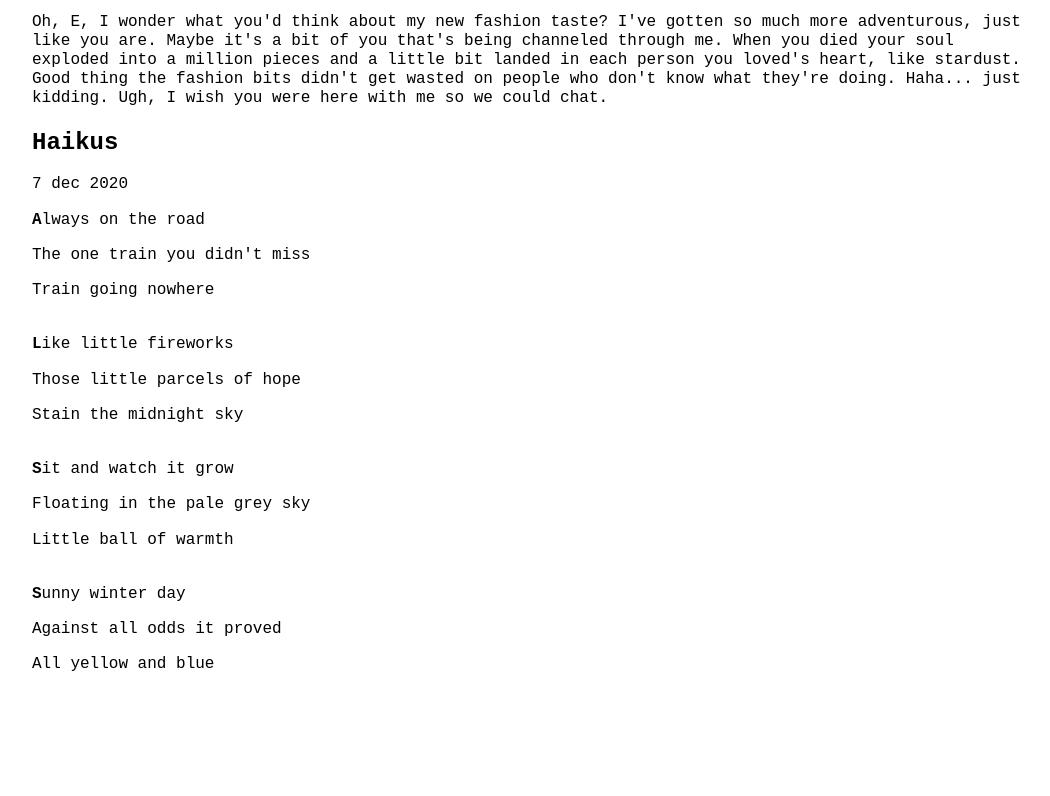
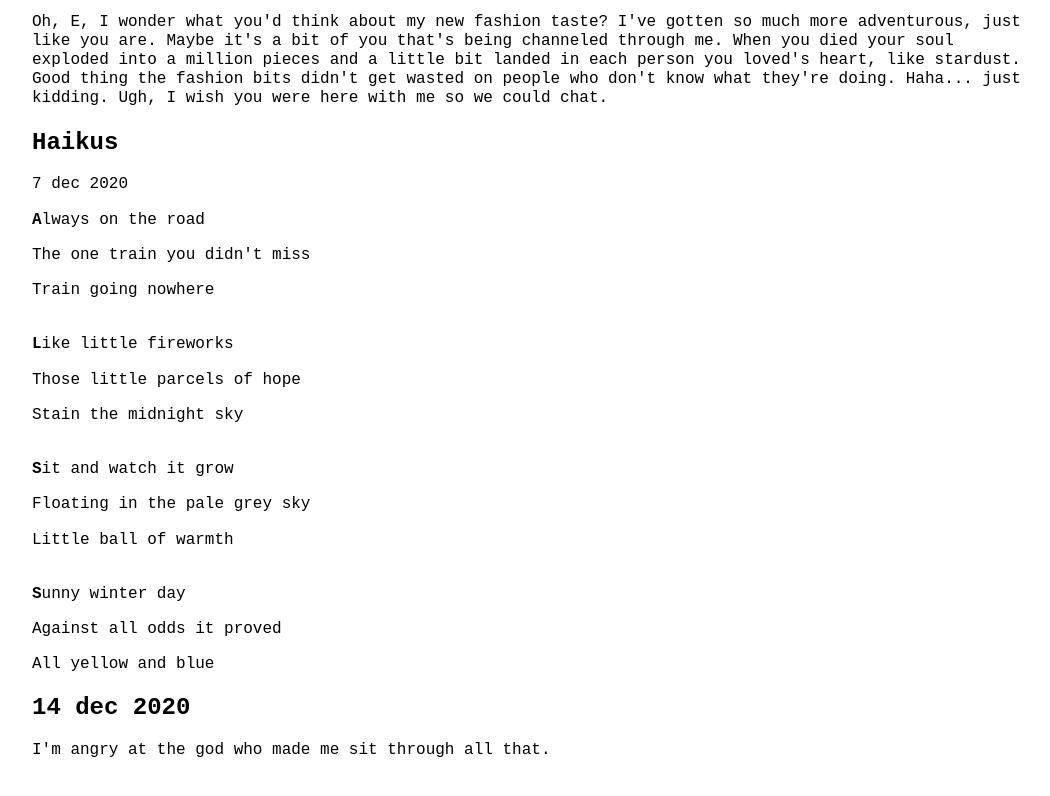
Before and after one commit to chilicrisp/chilicrisp, a plain HTML site: page index.html in a window 1280 px wide. Shown: the part 2489-3285 px from the top of the page, without its empty margins (104-1154 px from the left). Drawn offline with Linux system fonts and the light colour scheme.

Commit message:
Update index.html

```diff
--- a/index.html
+++ b/index.html
@@ -66,3 +66,6 @@ body {padding: 10vw;}
 <p><b>S</b>unny winter day
 <p>Against all odds it proved
 <p>All yellow and blue
+<br>
+<h2>14 dec 2020</h2>
+<p>I'm angry at the god who made me sit through all that.</p>
```
